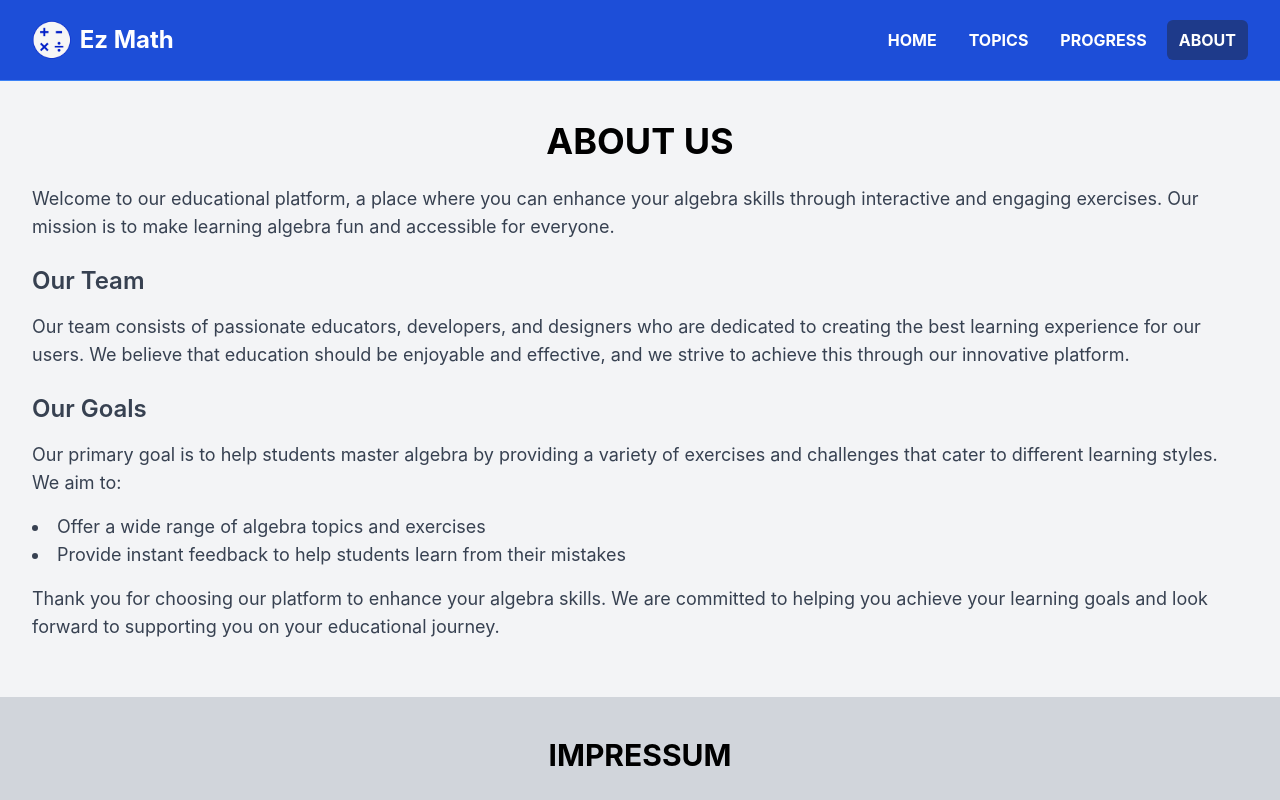
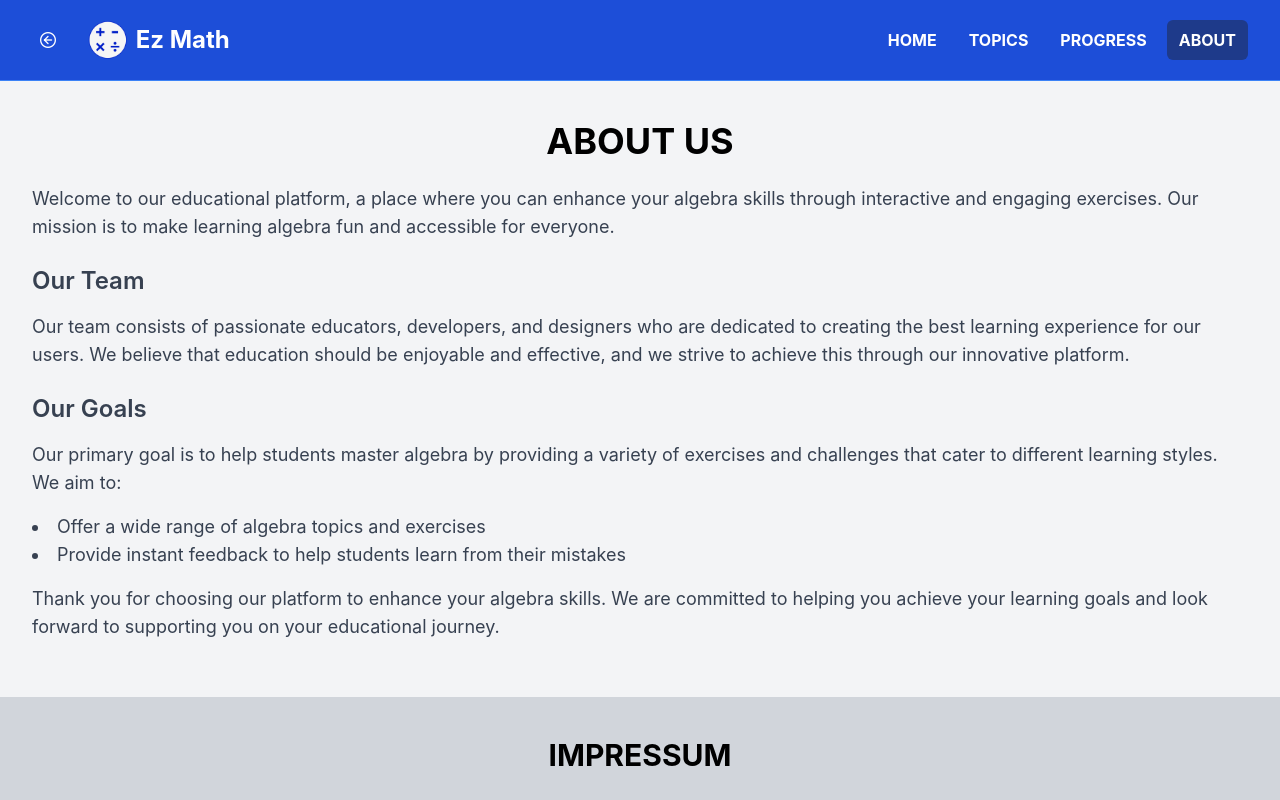
Before and after one commit to CheesoC/Prototyp1, a Vue app: page /about in a window 1280 px wide. Shown: the top 800 px of the page. Built offline with nearby package versions, Linux system fonts and the light colour scheme.

Commit message:
BackButton Navbar

```diff
--- a/src/components/NavbarItem.vue
+++ b/src/components/NavbarItem.vue
@@ -1,7 +1,13 @@
 <script setup>
-import { RouterLink, useRoute } from 'vue-router'
+import { RouterLink, useRoute, useRouter } from 'vue-router'
 import logo from '@/assets/img/logo.png'
-import { ref } from 'vue'
+import { ref, computed } from 'vue'
+
+const router = useRouter()
+const route = useRoute()
+const goBack = () => {
+  router.back()
+}
 
 const isMenuOpen = ref(false)
 const toggleMenu = () => {
@@ -9,9 +15,12 @@ const toggleMenu = () => {
 }
 
 const isActiveLink = routePath => {
-  const route = useRoute()
   return route.path === routePath
 }
+
+const isHomePage = computed(() => {
+  return route.path === '/'
+})
 </script>
 
 <template>
@@ -21,12 +30,23 @@ const isActiveLink = routePath => {
         class="relative flex h-auto min-h-[5rem] items-center justify-between"
       >
         <!-- Logo Section -->
-        <RouterLink class="flex flex-shrink-0 items-center space-x-2" to="/">
-          <img class="h-8 sm:h-10 w-auto" :src="logo" alt="Ez Math Logo" />
-          <span class="hidden sm:block text-white text-xl sm:text-2xl font-bold"
-            >Ez Math</span
+        <div class="flex items-center space-x-4">
+          <button
+            v-if="!isHomePage"
+            @click="goBack"
+            class="text-white hover:bg-blue-900 p-2 rounded-md flex items-center"
           >
-        </RouterLink>
+            <i class="pi pi-arrow-circle-left mr-2"></i>
+          </button>
+
+          <RouterLink class="flex flex-shrink-0 items-center space-x-2" to="/">
+            <img class="h-8 sm:h-10 w-auto" :src="logo" alt="Ez Math Logo" />
+            <span
+              class="hidden sm:block text-white text-xl sm:text-2xl font-bold"
+              >Ez Math</span
+            >
+          </RouterLink>
+        </div>
 
         <!-- Mobile Menu Button -->
         <div class="md:hidden">
--- a/src/views/TopicView.vue
+++ b/src/views/TopicView.vue
@@ -1,6 +1,5 @@
 <script setup>
 import PulseLoader from 'vue-spinner/src/PulseLoader.vue'
-import BackButton from '@/components/BackButton.vue'
 import NavbarItem from '@/components/NavbarItem.vue'
 import CardItem from '@/components/CardItem.vue'
 import { reactive, onMounted } from 'vue'
@@ -33,7 +32,6 @@ onMounted(async () => {
 
 <template>
   <NavbarItem />
-  <BackButton />
   <section v-if="!state.isLoading" class="bg-blue-100">
     <div
       class="container mx-auto py-4 sm:py-6 md:py-8 lg:py-10 px-4 sm:px-6 lg:px-8"
```
